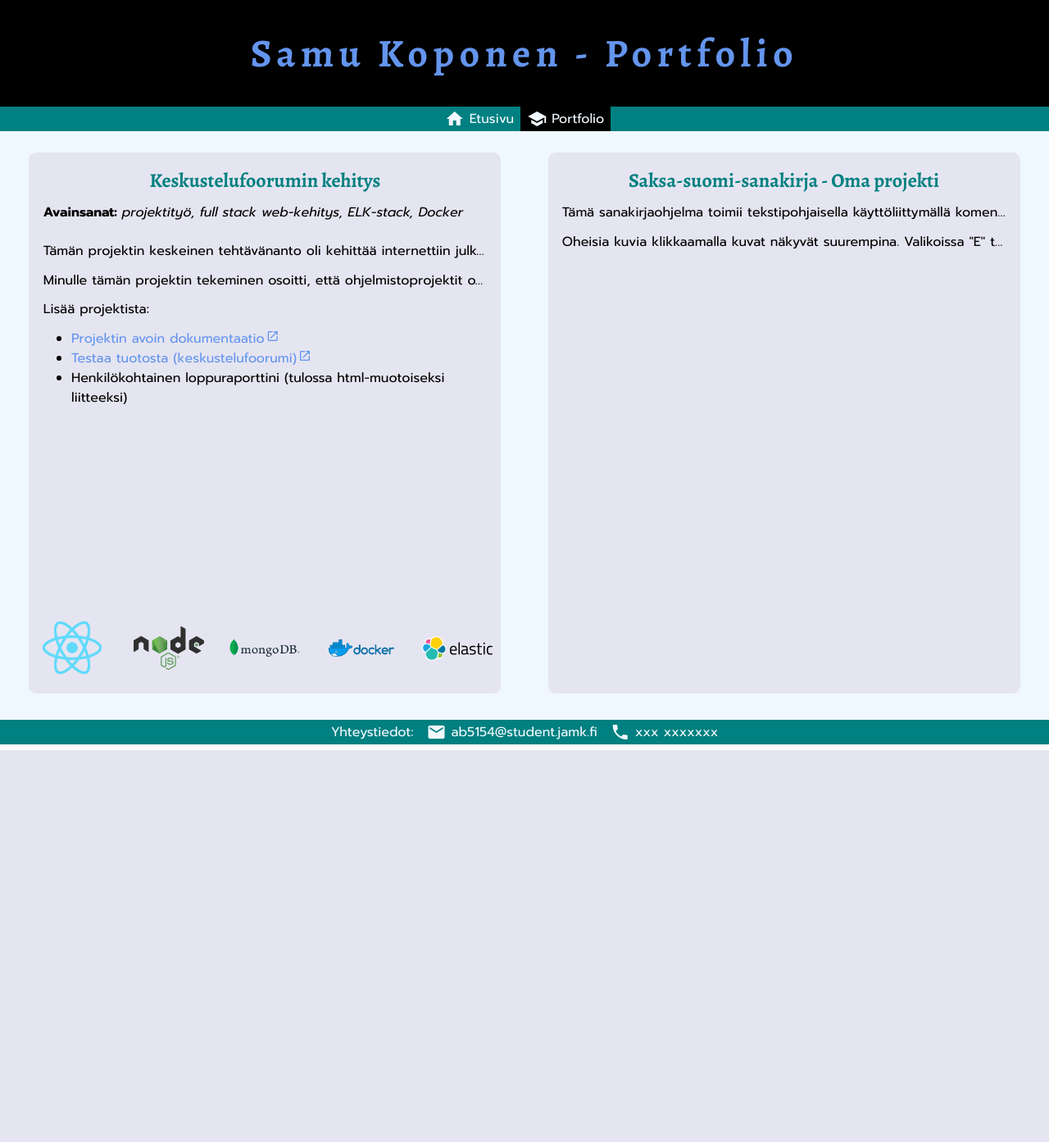
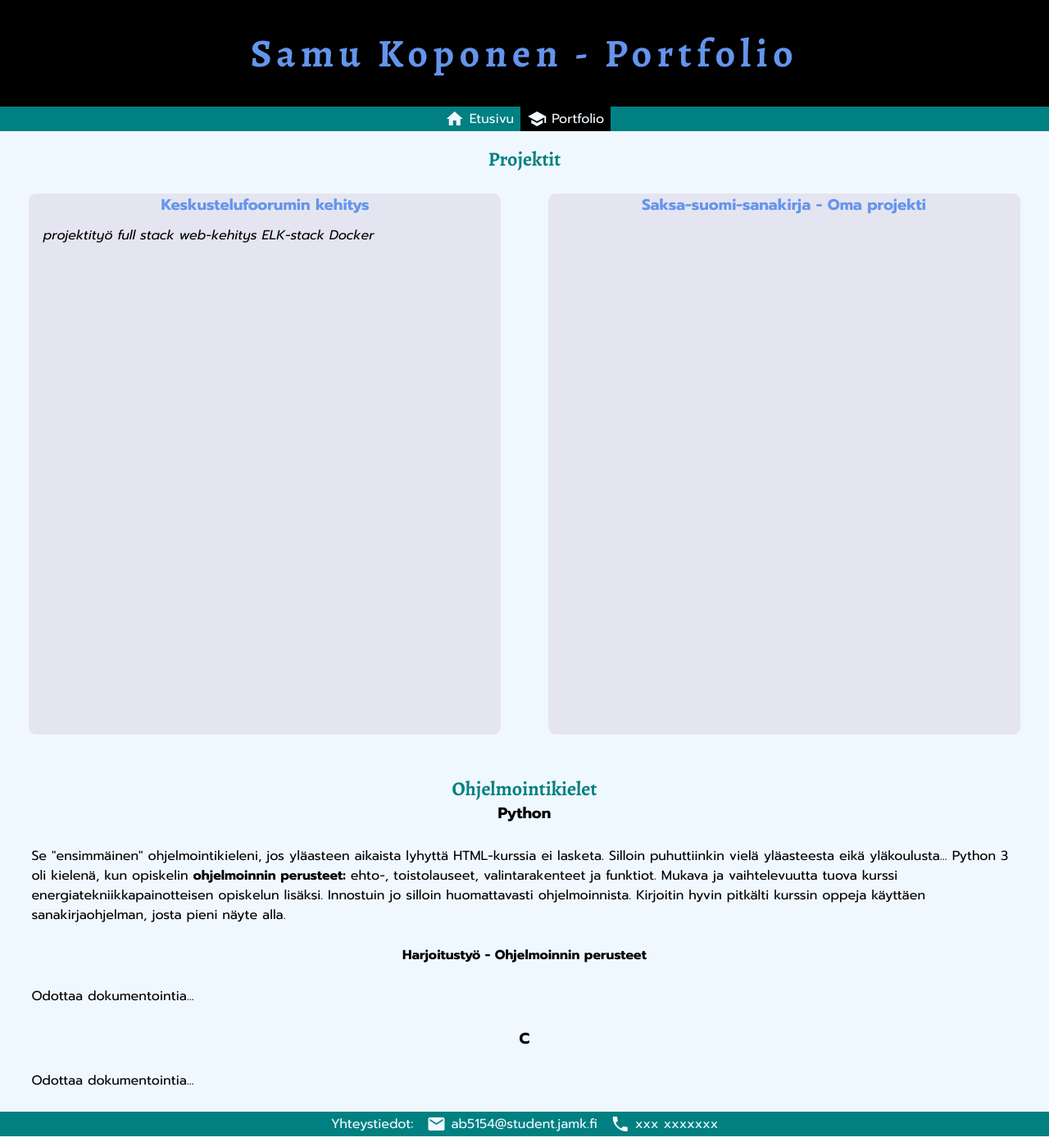
Before and after one commit to skop92/web-portfolio, a web app: file src/portfolio.html in a window 1280 px wide. Shown: the whole page at 82% size. Before the commit the page ends 915 px from the top, so only its background shows below. Run offline with its HTML, style and script files only (its server is not run), Linux system fonts and the light colour scheme.

Commit message:
Portfolio layout before change to flex

```diff
--- a/src/portfolio.html
+++ b/src/portfolio.html
@@ -1,6 +1,7 @@
 <!DOCTYPE html>
 
 <html lang="fi">
+
 <head>
     <meta charset="UTF-8">
     <meta name="description" content="Web portfolio">
@@ -30,150 +31,70 @@
         </nav>
 
         <section class="clear clearfix">
-      <!--
-      <p style="text-align: center;">
-        <strong>Portfolio keskittyy ohjelmointiosaamiseni kehitykseen.</strong>
-      </p>-->
+
+            <h2>Projektit</h2>
 
             <section class="pf-container-large p-01">
                 <div class="pf-content-top-large">
                     <div class="pf-header-large">
                         <a href="portfolio-articles/conduit.html" target="_self">
-              <h2>Keskustelufoorumin kehitys</h2>
+                            <h3>Keskustelufoorumin kehitys</h3>
                         </a>
                     </div>
-          <div class="kwc">
-            <span class="kwt">Avainsanat:</span>
-            <span class="kw">projektityö, full stack web-kehitys, ELK-stack, Docker</span>
+                    <div class="key-word-container">
+                        <span class="key-word">projektityö</span>
+                        <span class="key-word">full stack web-kehitys</span>
+                        <span class="key-word">ELK-stack</span>
+                        <span class="key-word">Docker</span>
                     </div>
+                    <!-- Tämän osan sisältö siirtyi kokonaan portfolioartikkeliin. -->
+                    <!-- <div class="pf-text-content-large p-01"></div> -->
+                </div> <!-- content top end -->
+                <!-- <div class="pf-content-bottom-large p-01"></div> -->
+            </section>
 
-          <div class="pf-text-content-large p-01">
-
-            <p>
-              Tämän projektin keskeinen tehtävänanto oli kehittää internettiin julkaistavaa keskustelufoorumia,
-              josta oli jo valmiiksi joten kuten toimiva pohjaratkaisu.
-              Ryhmään kuului kuusi jäsentä ja aikaa projektille oli noin kolme kuukautta.
-              Osa ryhmästä keskittyi testaamiseen, osa sovelluskehitykseen ja projektijohtaja projektin hallintaan.
-              Omaan osaani kuului tuotanto- ja testausympäristön hallinta pilvessä olevan palvelimen virtuaalikoneilla
-              lokijärjestelmineen sekä vähän myös sovelluskehitystä.
-              Näistä muutama kuva alla.
-            </p>
-            <p>
-              Minulle tämän projektin tekeminen osoitti, että ohjelmistoprojektit ovat mielenkiintoisia, haastavia ja palkitsevia.
-              Pidin erityisesti projektin toimeksiannosta, jonka mukaan projektiryhmämme toimisi kuten yritys,
-              joka aloittaa keskustelufoorumin jatkokehityksen asiakkaan toiveiden mukaan.
-              Siten projektiin oli suhteellisen helppoa suhtautua kuin kyseessä olisi oikea yritys tekemässä oikeaa laskutettavaa projektia.
-              Kokemukseen kuului tuntea yrityksen vapaus tehdä asiat parhaaksi katsomallamme tavalla
-              unohtamatta vastuuta asiakkaalle luvatusta tarjouksesta.
-              Vapaus ilmeni tässä tapauksessa mahdollisuutena valita aihe, johon seventyä enemmän,
-              kun asiakkaan toiveisiin oli vastattu.
-              Nämäkin asiat huomioiden ehdin saada todentuntuisen kokemuksen siitä,
-              millaista voisi olla työskentely sovelluskehittäjänä pienessä tiimissä tai yrityksessä.
-            </p>
-            <p class="hide">
-              Projekti kesti noin kolme kuukautta ja toteutettiin samaan tapaan kuin moni ohjelmointiprojekti, eli projektina GitLab:ssa.
-              Käytössä oli projektinhalintaan tarkoitettuja työkaluja, lähdekoodin versiohallinta ja testausympäristöön ulottuva CI/CD-ketju.
-            </p>
-            <p>
-              Lisää projektista:
-            </p>
-            <ul>
-              <li>
-                <a href="https://ff2020s-team2.pages.labranet.jamk.fi/core/" target="_blank">Projektin avoin dokumentaatio<span class="material-icons md-16">open_in_new</span></a>
-              </li>
-              <li class="hide">
-                <a href="http://testconduit.abuser.eu/" target="_blank">Lähtötilanne<span class="material-icons md-16">open_in_new</span></a>
-              </li>
-              <li>
-                <a href="https://vm3947.kaj.pouta.csc.fi/" target="_blank">Testaa tuotosta (keskustelufoorumi)<span class="material-icons md-16">open_in_new</span></a>
-              </li>
-              <li>
-                Henkilökohtainen loppuraporttini (tulossa html-muotoiseksi liitteeksi)
-              </li>
-            </ul>
-          </div>
-
-          <div class="gallery-container hide">
-            <div class="gallery-heading">Avaa kuvasarja klikkaamalla</div>
-
-            <a href="images/ff-01-palvelimen-kuvaus.png" data-lightbox="ff" data-title="Palvelimen kuvaus">
-              <img class="pfl-img" src="images/ff-01-palvelimen-kuvaus.png" alt="Palvelimen kuvaus">
-            </a>
-            <a href="images/ff-02-back-up-script.png" data-lightbox="ff" data-title="Näyte varmuuskopioinnista">
-              <img class="pfl-img" src="images/ff-02-back-up-script.png" alt="Näyte varmuuskopiointiskriptistä">
-            </a>
-          </div>
-
-        </div> <!-- content top end -->
-
-        <div class="pf-content-bottom-large p-01"></div>
-      </section>
 
             <section class="pf-container-large">
                 <div class="pf-content-top-large">
                     <div class="pf-header-large">
-            <a href="portfolio-articles/conduit.html" target="_self">
-              <h2>Saksa-suomi-sanakirja - Oma projekti</h2>
-            </a>
-          </div>
-          <div class="pf-text-content-large">
-
-            <p>
-              Tämä sanakirjaohjelma toimii tekstipohjaisella käyttöliittymällä komentoriviltä.
-              Sen käyttäjä aloittaa sanakirjan kirjoittamisen tyhjästä ja on kokonaan itse vastuussa sen sisällön oikeellisuudesta.
-              Sanakirja onkin tarkoitettu oman sanaston kehittämistä varten.
-              Tätä tukee mahdollisuus tehdä sanakokeita!
-            </p>
-            <p>
-              Oheisia kuvia klikkaamalla kuvat näkyvät suurempina.
-              Valikoissa "E" tarkoittaa toimintoa, jota ei ole vielä ohjelmoitu.
-            </p>
-          </div>
-
-          <div class="gallery-container hide">
-            <div class="gallery-heading">Avaa kuvasarja klikkaamalla</div>
-
-            <a href="images/sssk-01-aloitusvalikko.png" data-lightbox="sssk" data-title="Aloitusvalikko käynnistyksen jälkeen">
-              <img class="pfl-img" src="images/sssk-01-aloitusvalikko.png" alt="Ohjelma käynnistettynä">
-            </a>
-            <a href="images/sssk-02-sanakoe.png" data-lightbox="sssk" data-title="Kolmen sanan sanakoe tehty">
-              <img class="pfl-img" src="images/sssk-02-sanakoe.png" alt="Sanakoe tehty">
-            </a>
-            <a href="images/sssk-03-g-tulostus.png" data-lightbox="sssk" data-title="Tulostetaan g-kirjaimella alkavat sanat">
-              <img class="pfl-img" src="images/sssk-03-g-tulostus.png" alt="g-alkuiset sanat tulostettu">
-            </a>
-            <a href="images/sssk-04-uusi-sana.png" data-lightbox="sssk" data-title="Uuden sanan lisääminen sanakirjaan">
-              <img class="pfl-img" src="images/sssk-04-uusi-sana.png" alt="Sana lisätty">
+                        <a href="portfolio-articles/sanakirja.html" target="_self">
+                            <h3>Saksa-suomi-sanakirja - Oma projekti</h3>
                         </a>
                     </div>
 
                 </div> <!-- content top end -->
             </section>
 
-<!--
-      <h2>Python</h2>
+
+            <h2>Ohjelmointikielet</h2>
+
+
+            <section class="pf-container-small">
+                <h3>Python</h3>
                 <p>
                     Se "ensimmäinen" ohjelmointikieleni, jos yläasteen aikaista lyhyttä HTML-kurssia ei lasketa.
                     Silloin puhuttiinkin vielä yläasteesta eikä yläkoulusta...
-        Python 3 oli kielenä, kun opettelin <strong>ohjelmoinnin perusteet:</strong>
+                    Python 3 oli kielenä, kun opiskelin <strong>ohjelmoinnin perusteet:</strong>
                     ehto-, toistolauseet, valintarakenteet ja funktiot.
                     Mukava ja vaihtelevuutta tuova kurssi energiatekniikkapainotteisen opiskelun lisäksi.
                     Innostuin jo silloin huomattavasti ohjelmoinnista.
                     Kirjoitin hyvin pitkälti kurssin oppeja käyttäen sanakirjaohjelman, josta pieni näyte alla.
                 </p>
-
-      <h3>Harjoitustyö - Ohjelmoinnin perusteet</h3>
+                <!-- Nämä siirrettävä portfolioartikkeliin -->
+                <h4>Harjoitustyö - Ohjelmoinnin perusteet</h4>
                 <p class="toBeContinued">
                     Odottaa dokumentointia...
                 </p>
--->
+            </section>
 
-<!--
-      <h2>C</h2>
+
+            <section class="pf-container-small">
+                <h3>C</h3>
                 <p class="toBeContinued">
                     Odottaa dokumentointia...
                 </p>
--->
+            </section>
+
 
         </section> <!-- content end -->
 
@@ -189,4 +110,5 @@
 
     <script src="../lightbox2/dist/js/lightbox-plus-jquery.min.js"></script>
 </body>
+
 </html>
--- a/src/styles/styles.css
+++ b/src/styles/styles.css
@@ -20,15 +20,18 @@
     --pos-4p5: 74%;
     --pos-5p5: 98%;
 }
+
 * {
     margin: 0;
 }
+
 body {
-  background-color:white;
+    background-color: white;
     text-align: center;
     font-family: Prompt, Verdana, sans-serif;
     font-size: 100%;
 }
+
 article.page {
     background-color: aliceblue;
     border: none;
@@ -36,34 +39,40 @@ article.page {
     width: 100%;
     height: auto;
 }
+
 header {
-  background-color:black;
-  color:cornflowerblue;
+    background-color: black;
+    color: cornflowerblue;
     font-size: 200%;
     font-family: Alegreya, serif;
     letter-spacing: 0.2em;
     padding: 1em 0em;
 }
+
 nav, footer {
-  background-color:teal;
-  color:aliceblue;
+    background-color: teal;
+    color: aliceblue;
     height: 1.875em;
 }
+
 nav ul, footer ul {
     list-style-type: none;
     display: inline-block;
     padding: 0;
     overflow: hidden;
 }
+
 nav li, footer li {
     float: left;
     padding: 0;
 }
+
 nav li span, footer li span {
     float: left;
     /*padding-right: 0.25em;*/
     padding: 0 0.25em 0 0;
 }
+
 nav a, footer li {
     text-decoration: none;
     display: inline-block;
@@ -74,31 +83,39 @@ nav a, footer li {
     */
     padding: 0.1875em 0.5em;
 }
+
 nav a:link, nav a:visited {
-  color:aliceblue;
+    color: aliceblue;
 }
+
 nav a:hover {
-  background-color:cornflowerblue;
+    background-color: cornflowerblue;
 }
+
 nav a:active {
-  color:deepskyblue;
+    color: deepskyblue;
 }
+
 nav a.active {
-  background-color:black;
+    background-color: black;
 }
+
 /*
     ** SECTION STYLES **
 */
+
 section.clear {
     clear: left;
     width: 100%;
     height: auto;
 }
+
 .clearfix::after {
     content: "";
     clear: both;
     display: table;
 }
+
 /* Layout */
 .front-page {
     background-color: hsl(240, 29%, 92%);
@@ -108,6 +125,7 @@ section.clear {
     /*width: 40%;*/
     overflow: hidden;
 }
+
 .pf-container-large {
     display: inline-block;
     background-color: rgb(229, 229, 241);
@@ -118,14 +136,17 @@ section.clear {
     height: 660px;
     overflow: hidden;
 }
+
 .pf-content-top-large {
     width: 100%;
     height: 550px;
 }
+
 .pf-content-bottom-large {
     width: 100%;
     height: 110px;
 }
+
 .pf-container-large.p-010 {
     background-image: url(../images/react-logo.png), url(../images/nodejs.png), url(../images/mongo.png),
         url(../images/docker-logo.png), url(../images/elastic-logo.svg);
@@ -134,6 +155,7 @@ section.clear {
     background-size: 20%;
     background-repeat: no-repeat;
 }
+
 .pf-content-bottom-large.p-01 {
     background-image: url(../images/react-logo.png), url(../images/nodejs.png), url(../images/mongo.png),
         url(../images/docker-logo.png), url(../images/elastic-logo.svg);
@@ -142,6 +164,7 @@ section.clear {
     background-size: 15%;
     background-repeat: no-repeat;
 }
+
 .pf-text-content-large {
     width: 100%;
     overflow: hidden;
@@ -149,15 +172,18 @@ section.clear {
     height: 440px;
     /*background-color: rgba(229, 229, 241, 0.4);*/
 }
+
 .pf-header-large {
     display: inline-block;
 }
+
 #naama {
     float: right;
     width: 30%;
     height: auto;
     margin: 2%;
 }
+
 /* Content styles */
 section p, .gallery-heading {
     /*
@@ -165,53 +191,76 @@ section p, .gallery-heading {
     width: 90%;
     margin: 1em 0.875em 0.5em;
     */
+    /*
     overflow: hidden;
     text-overflow: ellipsis;
     white-space: nowrap;
+    */
     margin: 2% 3%;
     text-align: left;
 }
-.kwc { margin: 2% 3%; text-align: left; }
-.kwt { font-weight: 700; }
-.kw { font-style: italic; }
+
+.key-word-container {
+    margin: 2% 3%;
+    text-align: left;
+}
+
+.key-word-title {
+    font-weight: 700;
+}
+
+.key-word {
+    font-style: italic;
+}
+
 section p span {
     padding: 0;
     vertical-align: baseline;
 }
+
 section code {
     color: dimgray;
     font-size: 1rem;
 }
+
 section ul {
     text-align: left;
     margin: 2%;
     padding-left: 2.5em;
 }
+
 section li span {
     padding-left: 0.125em;
 }
+
 section h2 {
-  color:teal;
+    color: teal;
     font-family: Alegreya, serif;
     text-align: center;
     margin-top: 0.75em;
 }
+
 section h2 span {
     padding-right: 0.25em;
     vertical-align: middle;
 }
+
 section a {
     text-decoration: none;
 }
+
 section a:link, section a:visited {
-  color:cornflowerblue;
+    color: cornflowerblue;
 }
+
 section a:hover {
-  color:blue;
+    color: blue;
 }
+
 section a:active {
-  color:deepskyblue;
+    color: deepskyblue;
 }
+
 .pf-header-large a:hover {
     text-decoration: underline solid teal 0.125em;
     /*text-decoration-line: underline;
@@ -219,6 +268,7 @@ section a:active {
     text-decoration-color: teal;
     text-decoration-thickness: 0.125em;*/
 }
+
 .hide {
     display: none;
 }
@@ -229,25 +279,52 @@ section a:active {
 */
 
 /* Rules for sizing the icon. */
-.material-icons.md-16 { font-size: 16px; } /* Not included in source */
-.material-icons.md-18 { font-size: 18px; }
-.material-icons.md-24 { font-size: 24px; }
-.material-icons.md-36 { font-size: 36px; }
-.material-icons.md-48 { font-size: 48px; }
+.material-icons.md-16 {
+    font-size: 16px;
+}
+
+/* Not included in source */
+.material-icons.md-18 {
+    font-size: 18px;
+}
+
+.material-icons.md-24 {
+    font-size: 24px;
+}
+
+.material-icons.md-36 {
+    font-size: 36px;
+}
+
+.material-icons.md-48 {
+    font-size: 48px;
+}
 
 /* Rules for using icons as black on a light background. */
-.material-icons.md-dark { color: rgba(0, 0, 0, 0.54); }
-.material-icons.md-dark.md-inactive { color: rgba(0, 0, 0, 0.26); }
+.material-icons.md-dark {
+    color: rgba(0, 0, 0, 0.54);
+}
+
+.material-icons.md-dark.md-inactive {
+    color: rgba(0, 0, 0, 0.26);
+}
 
 /* Rules for using icons as white on a dark background. */
-.material-icons.md-light { color: rgba(255, 255, 255, 1); }
-.material-icons.md-light.md-inactive { color: rgba(255, 255, 255, 0.3); }
+.material-icons.md-light {
+    color: rgba(255, 255, 255, 1);
+}
+
+.material-icons.md-light.md-inactive {
+    color: rgba(255, 255, 255, 0.3);
+}
 
 
-/* Possibly useless */
+/* Other possibly useless styles */
+
 .gallery-container {
     width: 100%;
 }
+
 /*
 .gallery-container a {
     margin: 0;
@@ -259,6 +336,7 @@ section a:active {
     /*background-color: aquamarine;*/
     font-style: italic;
 }
+
 /* portfolio lightbox images */
 .pfl-img {
     width: 24%;
```
Also changed, not shown: src/portfolio-articles/conduit.html (+46 -14 lines), src/portfolio-articles/sanakirja.html (added, +83 -0 lines). Lines whose indentation alone changed are shown as unchanged.
